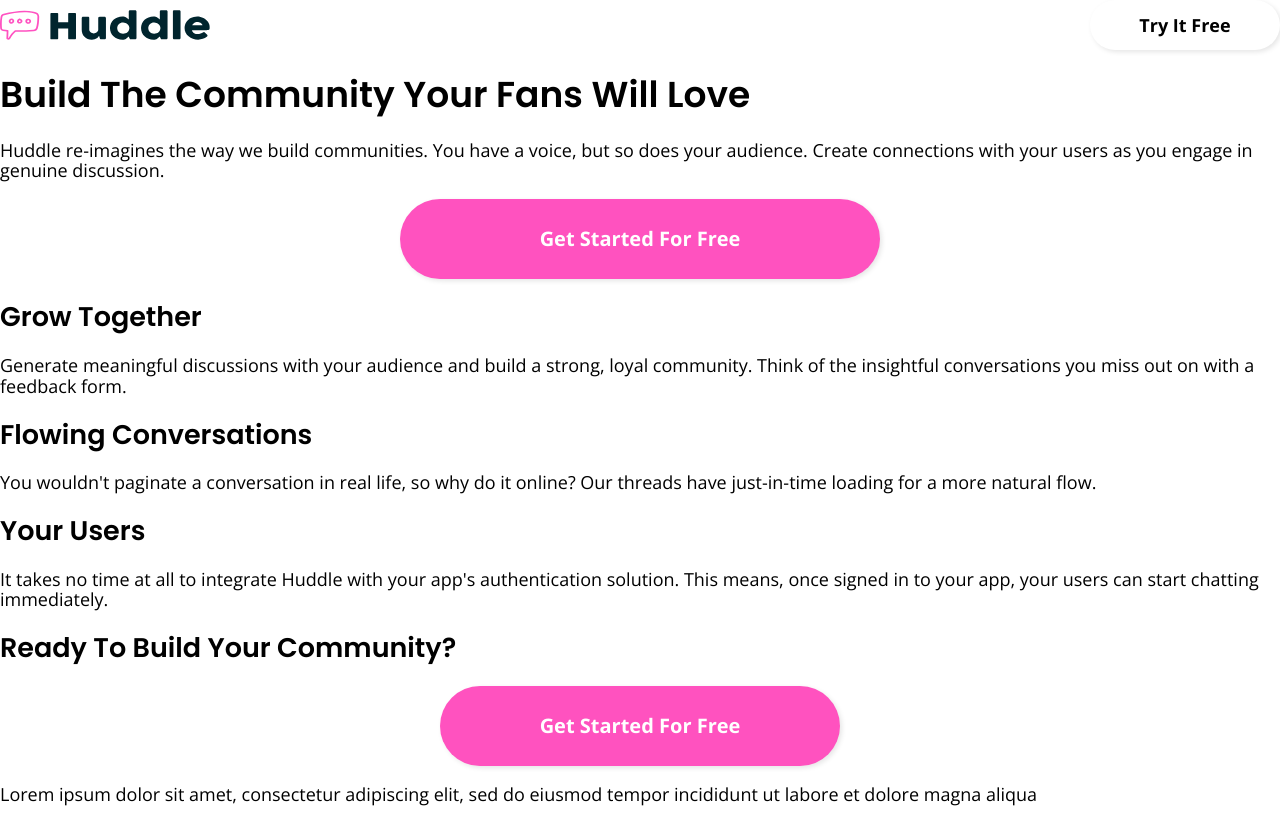
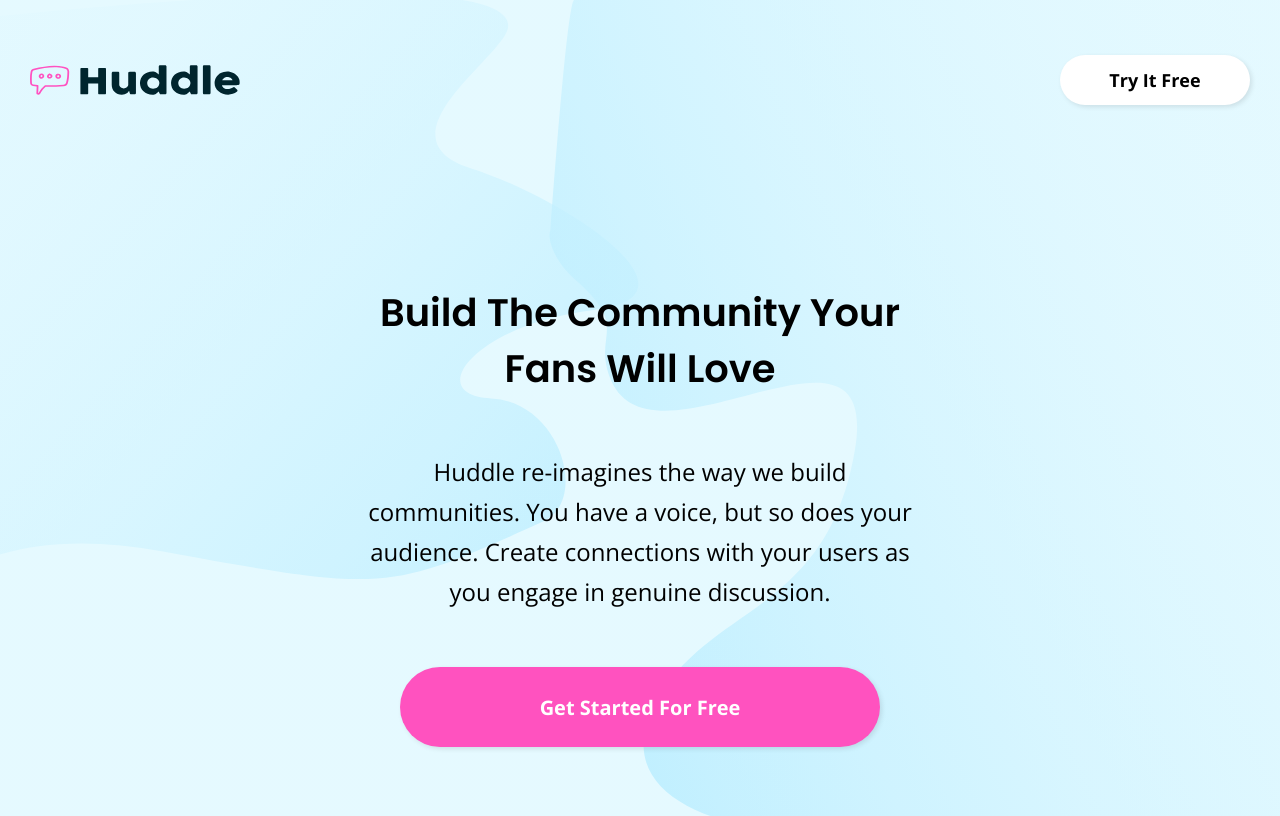
Before and after one commit to niiccolas/fem-huddle-alternating, a plain HTML site: page index.html in a window 1280 px wide. Shown: the top 816 px of the page. Drawn offline with nearby package versions, Linux system fonts and the light colour scheme.

Commit message:
Add hero styles and background img

```diff
--- a/assets/css/main.css
+++ b/assets/css/main.css
@@ -9,15 +9,52 @@
   font-size: 18px;
 }
 
-h1, h2 {
+h1,
+h2 {
   font-family: "Poppins", Arial, "Helvetica Neue", Helvetica, sans-serif;
   font-weight: 600;
 }
 
-header .wrapper {
+.hero .wrapper {
   display: flex;
   justify-content: space-between;
   align-items: center;
+  padding: 55px 30px 0 30px;
+  margin-bottom: 180px;
+}
+
+.display,
+.lead {
+  width: 570px;
+  margin: 0 auto;
+  text-align: center;
+}
+
+.display {
+  line-height: 3.5rem;
+  font-size: 2.4rem;
+}
+
+.lead {
+  line-height: 2.5rem;
+  font-size: 1.5rem;
+}
+
+.display,
+.lead {
+  margin-bottom: 55px;
+}
+
+.hero {
+  background:
+    linear-gradient(rgba(0, 200, 255, 0.10),
+                    rgba(0, 200, 255, 0.10)),
+    url(../img/bg-hero-mobile.svg),
+    100% 97%,
+    no-repeat;
+  background-size: 100% 97%;
+  background-repeat: no-repeat;
+  height: 1440px;
 }
 
 .logo {
--- a/index.html
+++ b/index.html
@@ -18,14 +18,13 @@
 
 </head>
 <body>
-  <header>
+  <header class="hero">
     <div class="wrapper">
       <img src="assets/img/logo.svg" alt="Huddle logo" class="logo">
       <button class="btn btn-secondary btn-small">
         Try It Free
       </button>
     </div>
-
 
     <h1 class="display">
       Build The Community Your Fans Will Love
```
